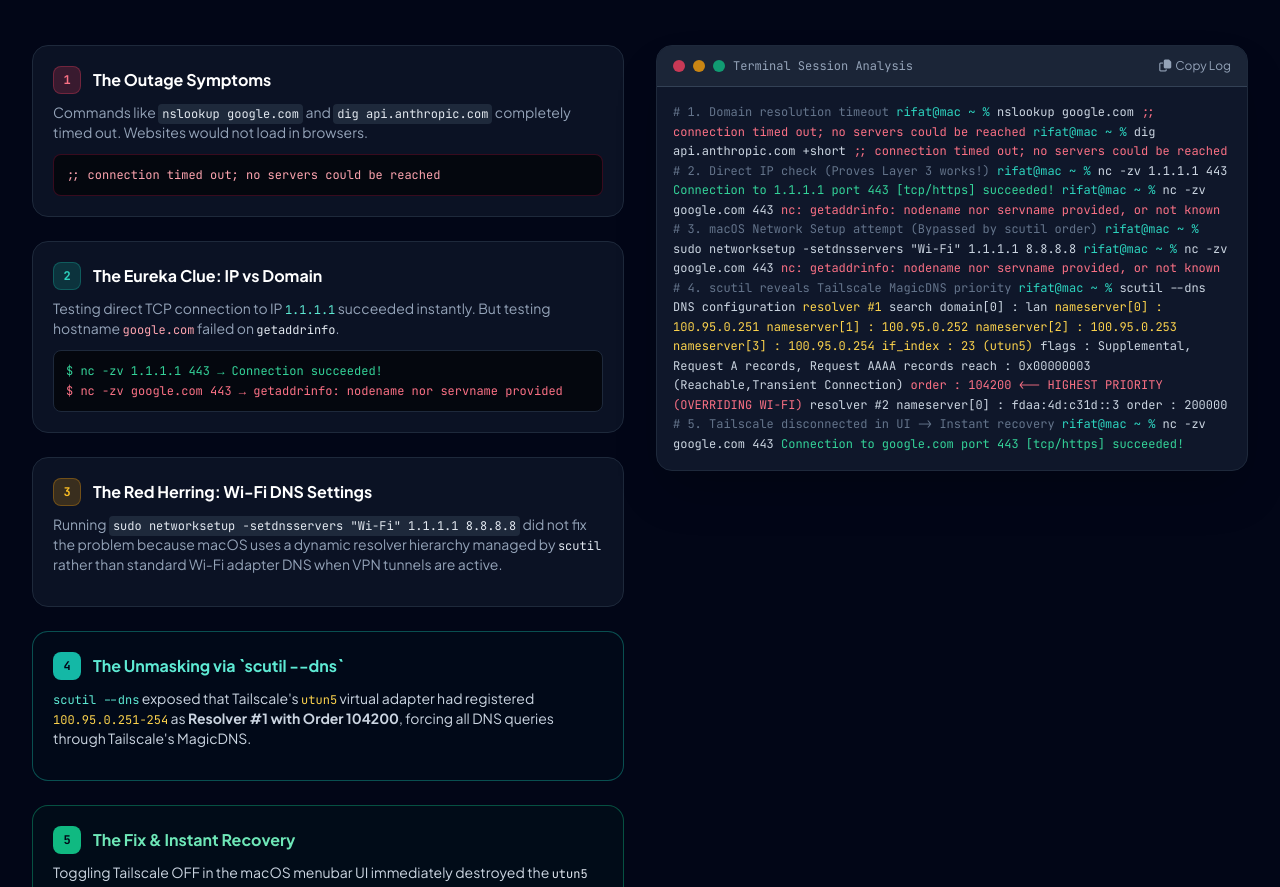
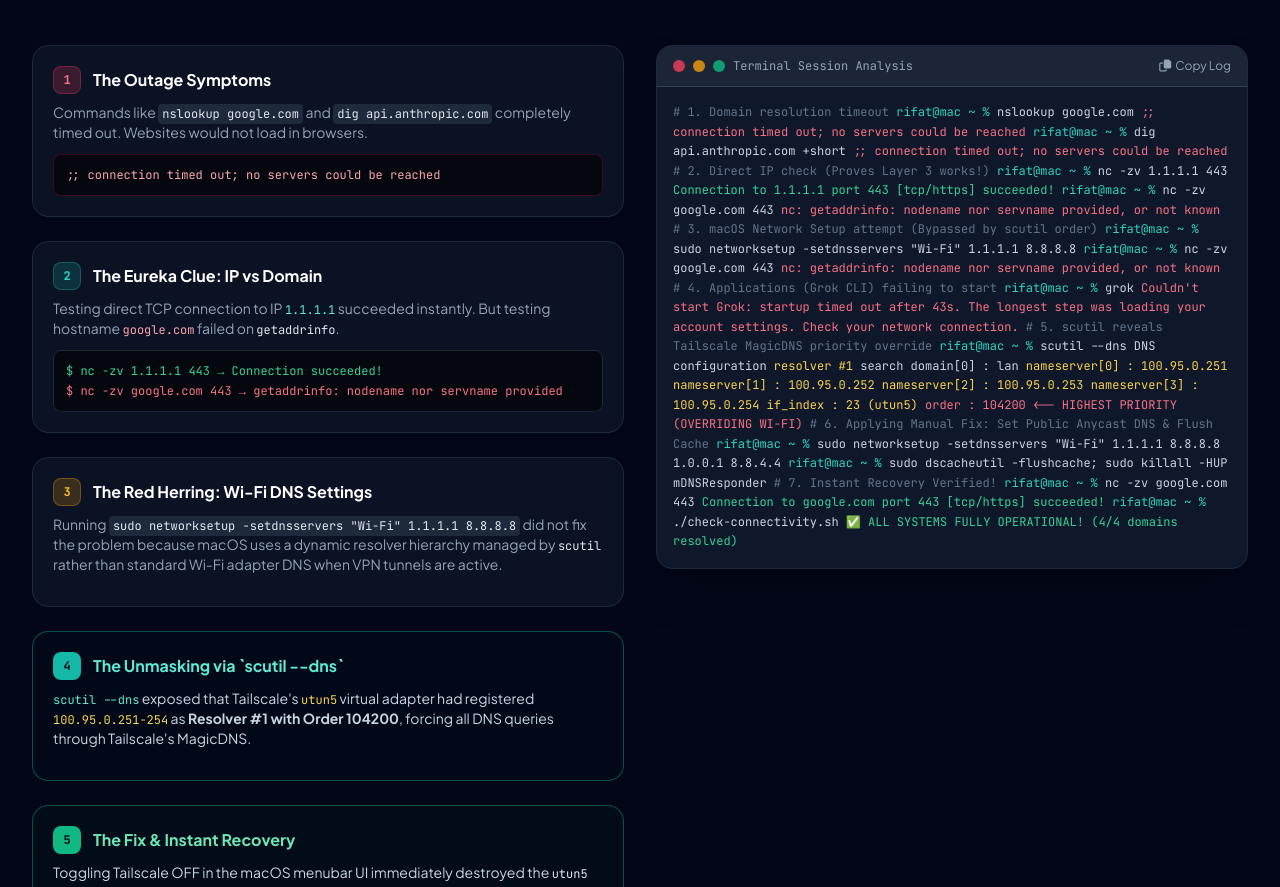
Before and after one commit to rifaterdemsahin/connectivity-checker, a plain HTML site: page index.html in a window 1280 px wide. Shown: the part 2161-3048 px from the top of the page. Drawn offline with nearby package versions, Linux system fonts and the light colour scheme.

Commit message:
docs: document grok timeout and manual networksetup fix in index.html

```diff
--- a/index.html
+++ b/index.html
@@ -487,7 +487,12 @@
 <span class="text-teal-400">rifat@mac ~ %</span> nc -zv google.com 443
 <span class="text-rose-400">nc: getaddrinfo: nodename nor servname provided, or not known</span>
 
-<span class="text-slate-500"># 4. scutil reveals Tailscale MagicDNS priority</span>
+<span class="text-slate-500"># 4. Applications (Grok CLI) failing to start</span>
+<span class="text-teal-400">rifat@mac ~ %</span> grok
+<span class="text-rose-400">Couldn't start Grok: startup timed out after 43s.
+The longest step was loading your account settings. Check your network connection.</span>
+
+<span class="text-slate-500"># 5. scutil reveals Tailscale MagicDNS priority override</span>
 <span class="text-teal-400">rifat@mac ~ %</span> scutil --dns
 DNS configuration
 
@@ -498,17 +503,17 @@
   <span class="text-amber-300">nameserver[2] : 100.95.0.253</span>
   <span class="text-amber-300">nameserver[3] : 100.95.0.254</span>
   <span class="text-amber-300">if_index : 23 (utun5)</span>
-  flags    : Supplemental, Request A records, Request AAAA records
-  reach    : 0x00000003 (Reachable,Transient Connection)
   <span class="text-rose-400">order    : 104200  &lt;-- HIGHEST PRIORITY (OVERRIDING WI-FI)</span>
 
-resolver #2
-  nameserver[0] : fdaa:4d:c31d::3
-  order    : 200000
+<span class="text-slate-500"># 6. Applying Manual Fix: Set Public Anycast DNS & Flush Cache</span>
+<span class="text-teal-400">rifat@mac ~ %</span> sudo networksetup -setdnsservers "Wi-Fi" 1.1.1.1 8.8.8.8 1.0.0.1 8.8.4.4
+<span class="text-teal-400">rifat@mac ~ %</span> sudo dscacheutil -flushcache; sudo killall -HUP mDNSResponder
 
-<span class="text-slate-500"># 5. Tailscale disconnected in UI -&gt; Instant recovery</span>
+<span class="text-slate-500"># 7. Instant Recovery Verified!</span>
 <span class="text-teal-400">rifat@mac ~ %</span> nc -zv google.com 443
-<span class="text-emerald-400">Connection to google.com port 443 [tcp/https] succeeded!</span></div>
+<span class="text-emerald-400">Connection to google.com port 443 [tcp/https] succeeded!</span>
+<span class="text-teal-400">rifat@mac ~ %</span> ./check-connectivity.sh
+<span class="text-emerald-400">✅ ALL SYSTEMS FULLY OPERATIONAL! (4/4 domains resolved)</span></div>
         </div>
       </div>
     </div>
```
